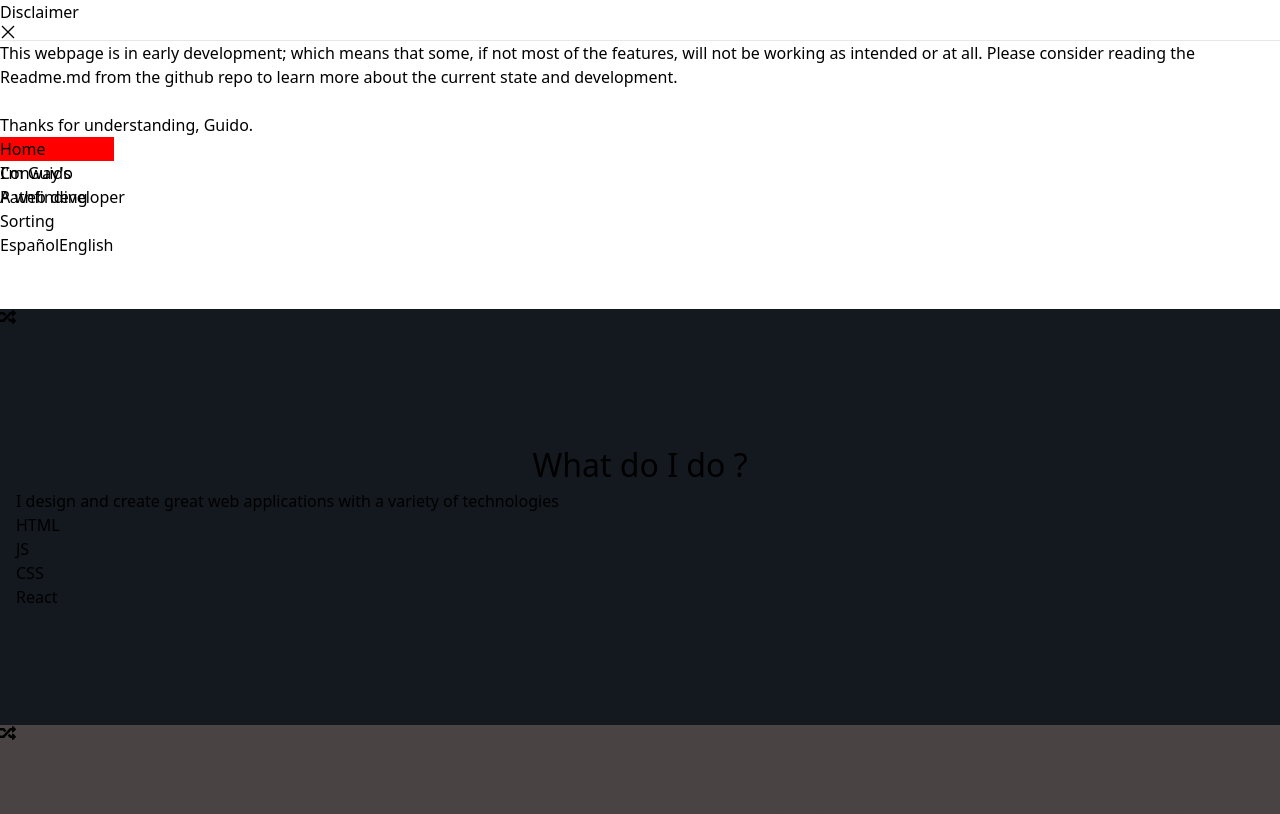
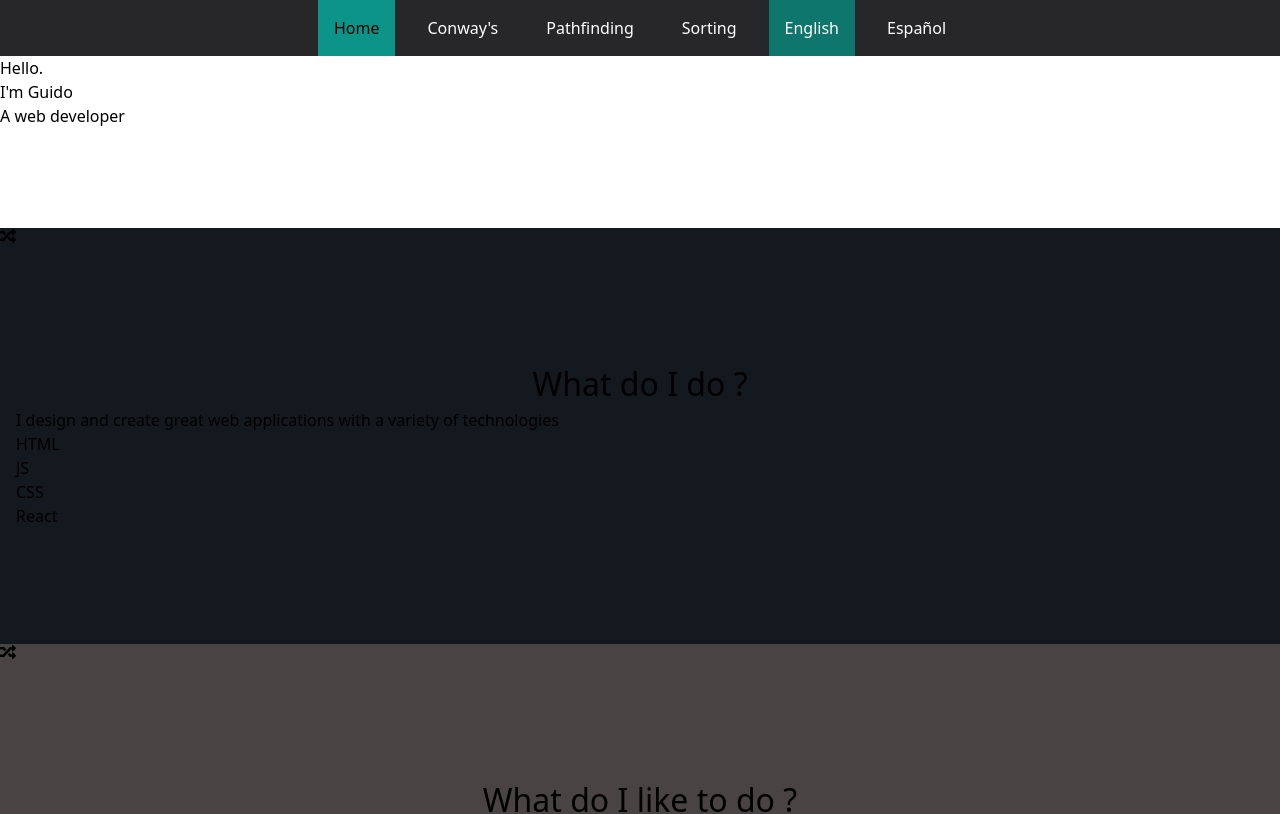
Before and after one commit to Takzzg/portfolio-v1, a Next.js app: page / in a window 1280 px wide. Shown: the top 814 px of the page. Built offline with nearby package versions, Linux system fonts and the light colour scheme.

Commit message:
navbar translated and styled

```diff
--- a/components/Layout/Layout.tsx
+++ b/components/Layout/Layout.tsx
@@ -1,5 +1,4 @@
-import { ReactNode, useState } from "react";
-import { GrClose } from "react-icons/gr";
+import { ReactNode } from "react";
 
 import Navbar from "./Navbar/Navbar";
 import Footer from "./Footer/Footer";
@@ -9,40 +8,12 @@ interface Props {
 }
 
 const Layout = ({ children }: Props) => {
-	const [showDisclaimer, setShowDisclaimer] = useState(true);
-
-	const Disclaimer = () => {
-		return (
-			<div className={"disclaimerCont"}>
-				<div className={"disclaimer"}>
-					<span className={"title"}>Disclaimer</span>
-					<span className={"close"} onClick={() => setShowDisclaimer(false)}>
-						<GrClose />
-					</span>
-					<hr />
-					<p className={"body"}>
-						This webpage is in early development; which means that some, if not most of the features, will
-						not be working as intended or at all. Please consider reading the Readme.md from the{" "}
-						<a href="https://github.com/Takzzg/portfolio">github repo</a> to learn more about the current
-						state and development.
-						<br />
-						<br />
-						Thanks for understanding, Guido.
-					</p>
-				</div>
-			</div>
-		);
-	};
-
 	return (
-		<>
-			{showDisclaimer && <Disclaimer />}
-			<div className={"layout"}>
-				<Navbar />
-				{children}
-				<Footer />
-			</div>
-		</>
+		<div className={"layout"}>
+			<Navbar />
+			{children}
+			<Footer />
+		</div>
 	);
 };
 
--- /dev/null
+++ b/components/Layout/Navbar/NavLink.tsx
@@ -0,0 +1,17 @@
+import Link from "next/link";
+
+interface Props {
+	href: string;
+	title: string;
+	active: boolean;
+}
+
+const NavLink = ({ href, title, active }: Props) => {
+	return (
+		<Link href={href} passHref>
+			<div className={`cursor-pointer p-4 ${active ? "bg-teal-600" : "text-white"}`}>{title}</div>
+		</Link>
+	);
+};
+
+export default NavLink;
--- a/components/Layout/Navbar/NavLink/NavLink.tsx
+++ /dev/null
@@ -1,22 +0,0 @@
-import Link from "next/link";
-
-interface Props {
-	href: string;
-	title: string;
-	active: boolean;
-	color?: string;
-}
-
-const NavLink = ({ href, title, active, color }: Props) => {
-	const bg = active ? (color ? color : "red") : "";
-
-	return (
-		<Link href={href} passHref>
-			<div className={"button"} style={{ backgroundColor: bg }}>
-				{title}
-			</div>
-		</Link>
-	);
-};
-
-export default NavLink;
--- a/components/Layout/Navbar/Navbar.tsx
+++ b/components/Layout/Navbar/Navbar.tsx
@@ -1,4 +1,4 @@
-import NavLink from "./NavLink/NavLink";
+import NavLink from "./NavLink";
 import { useRouter } from "next/router";
 import { useContext } from "react";
 import { langCtx } from "../../../context/Lang";
@@ -7,41 +7,37 @@ const Navbar = () => {
 	const router = useRouter();
 	const languageCtx = useContext(langCtx);
 
+	let currentLang = languageCtx.lang.languageCode;
+
 	const buttons = [
-		{ href: "/", title: languageCtx.lang.nav.homeLink },
-		{ href: "/Conways", title: "Conway's" },
-		{ href: "/Pathfinding", title: "Pathfinding" },
-		{ href: "/Sorting", title: "Sorting" },
+		{ href: "/", title: languageCtx.lang.translations.nav.homeLink },
+		{ href: "/Conways", title: languageCtx.lang.translations.nav.conwaysLink },
+		{ href: "/Pathfinding", title: languageCtx.lang.translations.nav.pathfinding },
+		{ href: "/Sorting", title: languageCtx.lang.translations.nav.sorting },
+	];
+
+	const languages = [
+		{ code: "en", name: "English" },
+		{ code: "es", name: "Español" },
 	];
 
 	return (
-		<div className={"navCont"} style={router.pathname === "/" ? { position: "fixed" } : { position: "sticky" }}>
-			<div className={"navbar"}>
-				{buttons.map((b, i) => (
-					<NavLink
-						key={b.href}
-						href={b.href}
-						active={router.pathname === b.href}
-						title={b.title}
-						// color={`hsl(${(255 / buttons.length) * i}, 100%, 25%)`}
-					/>
-				))}
+		<div className={"sticky top-0 z-10 flex items-center justify-center gap-4 bg-zinc-800"}>
+			{buttons.map((b) => (
+				<NavLink key={b.href} href={b.href} active={router.pathname === b.href} title={b.title} />
+			))}
 
+			{languages.map((lang) => (
 				<button
+					key={lang.code}
+					className={`p-4 text-white ${currentLang === lang.code ? "bg-teal-700" : ""}`}
 					onClick={() => {
-						languageCtx.changeLang("es");
+						languageCtx.changeLang(lang.code);
 					}}
 				>
-					Español
+					{lang.name}
 				</button>
-				<button
-					onClick={() => {
-						languageCtx.changeLang("en");
-					}}
-				>
-					English
-				</button>
-			</div>
+			))}
 		</div>
 	);
 };
--- a/context/Lang.tsx
+++ b/context/Lang.tsx
@@ -1,16 +1,26 @@
 import React, { createContext, ReactNode, useState } from "react";
 
-import en from "../translations/en.json";
-import es from "../translations/es.json";
+import en from "../translations/en";
+import es from "../translations/es";
 
 type Props = {
 	children: ReactNode;
 };
 
-export const langCtx = createContext({
-	lang: en,
-	changeLang: (val: "en" | "es") => {},
-});
+export interface iTranslation {
+	languageCode: string;
+	translations: {
+		nav: {
+			homeLink: string;
+			antColonyLink: string;
+			conwaysLink: string;
+			pathfinding: string;
+			sorting: string;
+		};
+	};
+}
+
+export const langCtx = createContext<{ lang: iTranslation; changeLang: Function }>({ lang: en, changeLang: () => {} });
 
 const LangProvider = ({ children }: Props) => {
 	const [lang, setLang] = useState<"en" | "es">("en");
@@ -19,7 +29,7 @@ const LangProvider = ({ children }: Props) => {
 		<langCtx.Provider
 			value={{
 				lang: lang === "en" ? en : es,
-				changeLang: (val) => setLang(val),
+				changeLang: (val: "en" | "es") => setLang(val),
 			}}
 		>
 			{children}
--- a/translations/en.json
+++ /dev/null
@@ -1,9 +0,0 @@
-{
-	"nav": {
-		"homeLink": "Home",
-		"antColonyLink": "Ant Colony",
-		"conwaysLink": "Conway's",
-		"pathfinding": "Pathfinding",
-		"sorting": "Sorting"
-	}
-}
--- /dev/null
+++ b/translations/en.ts
@@ -0,0 +1,16 @@
+import { iTranslation } from "../context/Lang";
+
+const en: iTranslation = {
+	languageCode: "en",
+	translations: {
+		nav: {
+			homeLink: "Home",
+			antColonyLink: "Ant Colony",
+			conwaysLink: "Conway's",
+			pathfinding: "Pathfinding",
+			sorting: "Sorting",
+		},
+	},
+};
+
+export default en;
--- a/translations/es.json
+++ /dev/null
@@ -1,9 +0,0 @@
-{
-	"nav": {
-		"homeLink": "Inicio",
-		"antColonyLink": "Colonia",
-		"conwaysLink": "Conway",
-		"pathfinding": "Laberintos",
-		"sorting": "Ordenamiento"
-	}
-}
--- /dev/null
+++ b/translations/es.ts
@@ -0,0 +1,16 @@
+import { iTranslation } from "../context/Lang";
+
+const es: iTranslation = {
+	languageCode: "es",
+	translations: {
+		nav: {
+			homeLink: "Inicio",
+			antColonyLink: "Colonia",
+			conwaysLink: "Conway",
+			pathfinding: "Laberintos",
+			sorting: "Ordenamiento",
+		},
+	},
+};
+
+export default es;
```
